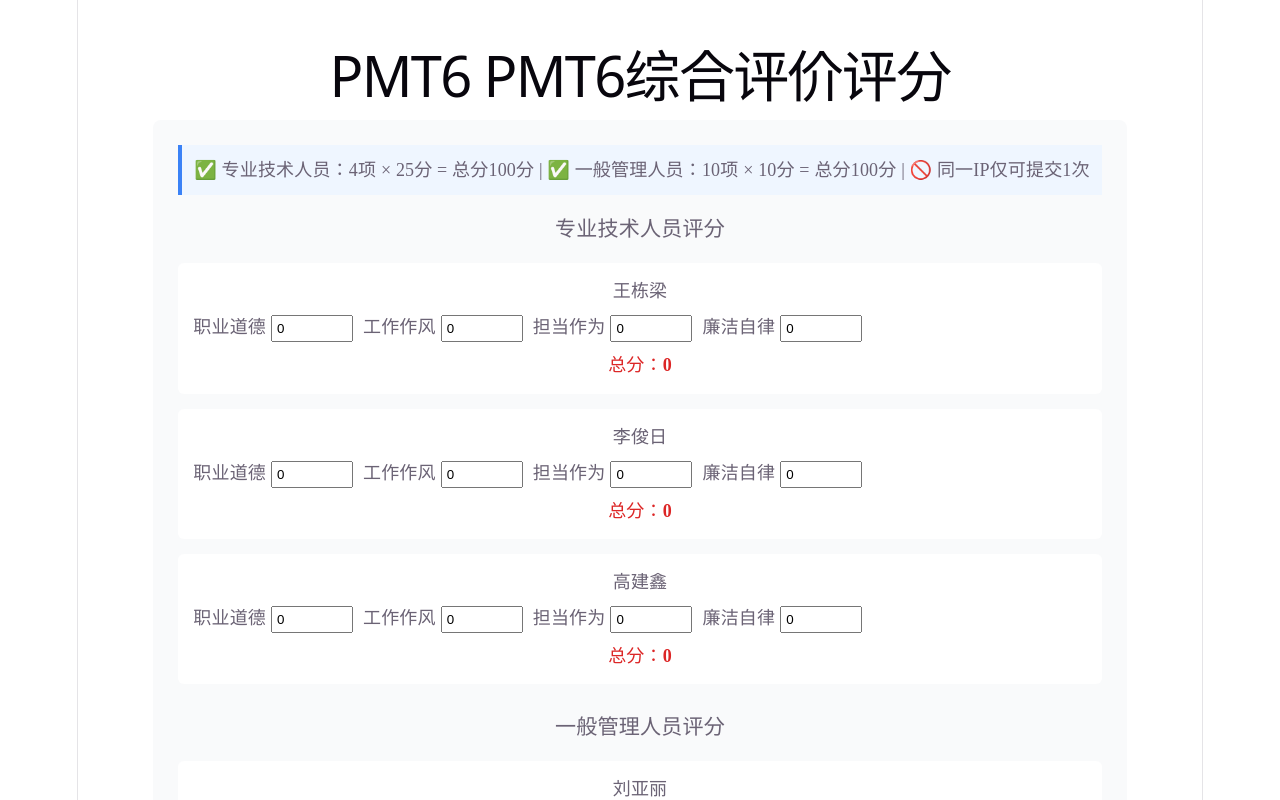
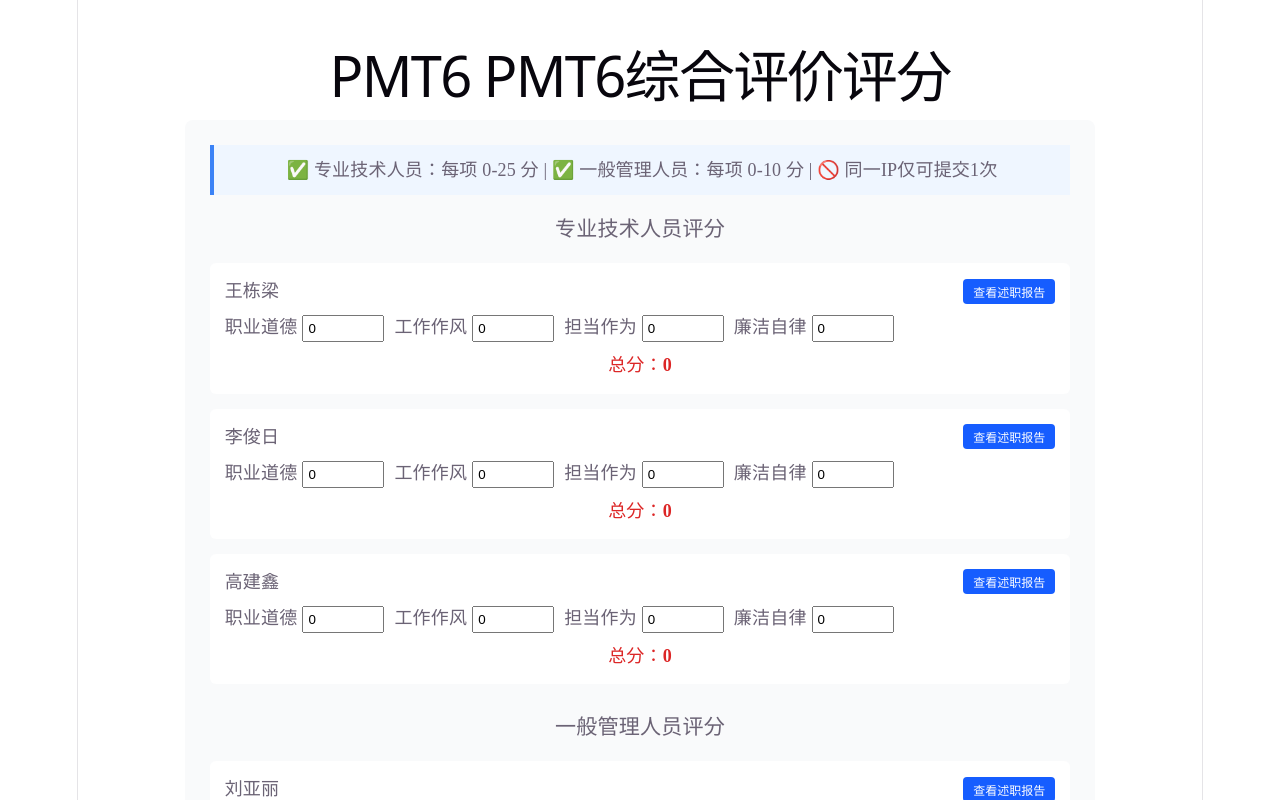
Before and after one commit to ailosasa/vote-vue-ai, a Vue app: page /dept_PMT6 in a window 1280 px wide. Shown: the top 800 px of the page. Built offline with nearby package versions, Linux system fonts and the light colour scheme.

Commit message:
新增述职报告pdf在线预览功能

```diff
--- a/src/views/Dept_PMT5.vue
+++ b/src/views/Dept_PMT5.vue
@@ -99,7 +99,7 @@ const calcManage = (name) => {
 // =============================================
 // 🔥 PDF原生在线预览（最终极简稳定版）
 // =============================================
-const openReport = (personName) => {
+const openReport = (dept,personName) => {
   // 自动匹配部门文件夹
   const deptFolder = `PMT5_shuzhi`
 
--- a/src/views/Dept_PMT6.vue
+++ b/src/views/Dept_PMT6.vue
@@ -2,10 +2,9 @@
   <div class="app-container">
     <h1>{{ data.deptName }} PMT6综合评价评分</h1>
     <div class="vote-form">
-      <!-- 修正提示语：匹配最新评分规则 -->
       <div class="form-tip">
-        ✅ 专业技术人员：4项 × 25分 = 总分100分 |
-        ✅ 一般管理人员：10项 × 10分 = 总分100分 |
+        ✅ 专业技术人员：每项 0-25 分 |
+        ✅ 一般管理人员：每项 0-10 分 |
         🚫 同一IP仅可提交1次
       </div>
 
@@ -13,7 +12,11 @@
       <div class="section">
         <h3>专业技术人员评分</h3>
         <div v-for="name in data.technicalStaff" :key="name" class="person-box">
-          <span>{{ name }}</span>
+          <!-- 姓名 + 预览按钮 -->
+          <div class="person-header">
+            <span>{{ name }}</span>
+            <button class="preview-btn" @click="openReport(DEPT, name)">查看述职报告</button>
+          </div>
           <div class="score-items">
             <div>职业道德<input v-model.number="tech[name].moral" @input="calcTech(name)" min="0" max="25"></div>
             <div>工作作风<input v-model.number="tech[name].work_style" @input="calcTech(name)" min="0" max="25"></div>
@@ -28,55 +31,49 @@
       <div class="section">
         <h3>一般管理人员评分</h3>
         <div v-for="name in data.managementStaff" :key="name" class="person-box">
-          <span>{{ name }}</span>
+          <!-- 姓名 + 预览按钮 -->
+          <div class="person-header">
+            <span>{{ name }}</span>
+            <button class="preview-btn" @click="openReport(DEPT, name)">查看述职报告</button>
+          </div>
           <div class="score-items grid-10">
             <div>政治能力<input v-model.number="manage[name].political_ability" @input="calcManage(name)" min="0" max="10"></div>
             <div>政治表现<input v-model.number="manage[name].political_performance" @input="calcManage(name)" min="0" max="10"></div>
             <div>党建责任<input v-model.number="manage[name].party_duty" @input="calcManage(name)" min="0" max="10"></div>
             <div>专业素养<input v-model.number="manage[name].professional" @input="calcManage(name)" min="0" max="10"></div>
-            <div>领导能力<input v-model.number="manage[name].leadership" @input="calcManage(name)" min="0" max="10">
-            </div>
-            <div>学习创新<input v-model.number="manage[name].innovation" @input="calcManage(name)" min="0" max="10">
-            </div>
-            <div>履职成效<input v-model.number="manage[name].performance" @input="calcManage(name)" min="0" max="10">
-            </div>
+            <div>领导能力<input v-model.number="manage[name].leadership" @input="calcManage(name)" min="0" max="10"></div>
+            <div>学习创新<input v-model.number="manage[name].innovation" @input="calcManage(name)" min="0" max="10"></div>
+            <div>履职成效<input v-model.number="manage[name].performance" @input="calcManage(name)" min="0" max="10"></div>
             <div>担当作为<input v-model.number="manage[name].act" @input="calcManage(name)" min="0" max="10"></div>
-            <div>作风形象<input v-model.number="manage[name].style_image" @input="calcManage(name)" min="0" max="10">
-            </div>
-            <div>廉洁从业<input v-model.number="manage[name].integrity_work" @input="calcManage(name)" min="0" max="10">
-            </div>
+            <div>作风形象<input v-model.number="manage[name].style_image" @input="calcManage(name)" min="0" max="10"></div>
+            <div>廉洁从业<input v-model.number="manage[name].integrity_work" @input="calcManage(name)" min="0" max="10"></div>
           </div>
           <div class="total">总分：{{ manageTotal[name] }}</div>
         </div>
       </div>
 
-      <button class="submit-btn" @click="submitAll" :disabled="submitting">{{
-          submitting ? '提交中...' : '提交全部评分'
-        }}
-      </button>
+      <button class="submit-btn" @click="submitAll" :disabled="submitting">{{ submitting ? '提交中...' : '提交全部评分' }}</button>
       <div v-if="msg" class="message" :class="type">{{ msg }}</div>
     </div>
   </div>
 </template>
 
 <script setup>
-import {ref, reactive} from 'vue'
-import {supabase} from '../utils/supabase'
-import {getClientIP} from '../utils/ip'
-// 从JSON文件读取人员数据
+import { ref, reactive } from 'vue'
+import { supabase } from '../utils/supabase'
+import { getClientIP } from '../utils/ip'
 import data from '../data/dept_PMT6.json'
 
 const DEPT = data.deptName
 const techPersons = data.technicalStaff
 const managePersons = data.managementStaff
 
-// 初始化技术人员评分
+// 初始化评分数据
 const tech = reactive({})
 const techTotal = reactive({})
-techPersons.forEach(n => tech[n] = {moral: 0, work_style: 0, responsibility: 0, integrity: 0})
+techPersons.forEach(n => tech[n] = { moral:0, work_style: 0, responsibility: 0, integrity: 0})
 techPersons.forEach(n => techTotal[n] = 0)
 
-// 初始化管理人员评分
 const manage = reactive({})
 const manageTotal = reactive({})
 managePersons.forEach(n => manage[n] = {
@@ -89,29 +86,54 @@ const submitting = ref(false)
 const msg = ref('')
 const type = ref('')
 
-// 计算技术人员总分
+// 计算总分（仅展示）
 const calcTech = (name) => {
   const s = tech[name]
   techTotal[name] = s.moral + s.work_style + s.responsibility + s.integrity
 }
-
-// 计算管理人员总分
 const calcManage = (name) => {
   const s = manage[name]
   manageTotal[name] = s.political_ability + s.political_performance + s.party_duty + s.professional + s.leadership + s.innovation + s.performance + s.act + s.style_image + s.integrity_work
 }
 
-// 提交逻辑（不变）
+// =============================================
+// 🔥 PDF原生在线预览（最终极简稳定版）
+// =============================================
+const openReport = (dept,personName) => {
+  // 自动匹配部门文件夹
+  const deptFolder = `PMT6_shuzhi`
+
+  // 拼接PDF地址（public目录静态资源，浏览器原生预览）
+  const fileUrl = `${window.location.origin}/data/${deptFolder}/2025年度工作述职报告书（${personName}）.pdf`
+
+  // 新标签页直接打开PDF（浏览器原生支持，无任何第三方服务）
+  window.open(fileUrl, '_blank')
+}
+
+// 提交逻辑
 const submitAll = async () => {
   submitting.value = true
   msg.value = ''
   const ip = await getClientIP()
 
   try {
+    const {data: hasTech} = await supabase.from('tech_scores').select('*').eq('dept_name', DEPT).eq('ip', ip)
+    const {data: hasManage} = await supabase.from('manage_scores').select('*').eq('dept_name', DEPT).eq('ip', ip)
+    if (hasTech.length > 0 || hasManage.length > 0) throw new Error('当前IP已提交，不可重复提交')
 
-    // 批量提交至两张独立表
-    const techData = techPersons.map(n => ({dept_name: DEPT, person_name: n, ...tech[n], total_score: 100, ip}))
-    const manageData = managePersons.map(n => ({dept_name: DEPT, person_name: n, ...manage[n], total_score: 100, ip}))
+    const techData = techPersons.map(n => ({
+      dept_name: DEPT,
+      person_name: n, ...tech[n],
+      total_score: techTotal[n],
+      ip
+    }))
+    const manageData = managePersons.map(n => ({
+      dept_name: DEPT,
+      person_name: n, ...manage[n],
+      total_score: manageTotal[n],
+      ip
+    }))
+
     await supabase.from('tech_scores').insert(techData)
     await supabase.from('manage_scores').insert(manageData)
 
@@ -156,6 +178,28 @@ const submitAll = async () => {
   background: white;
   border-radius: 6px;
   margin-bottom: 15px
+}
+
+/* 人员头部：姓名 + 按钮 */
+.person-header {
+  display: flex;
+  justify-content: space-between;
+  align-items: center;
+  margin-bottom: 10px
+}
+
+.preview-btn {
+  padding: 4px 10px;
+  background: #165DFF;
+  color: white;
+  border: none;
+  border-radius: 4px;
+  font-size: 12px;
+  cursor: pointer
+}
+
+.preview-btn:hover {
+  background: #0E42D2
 }
 
 .score-items {
```
